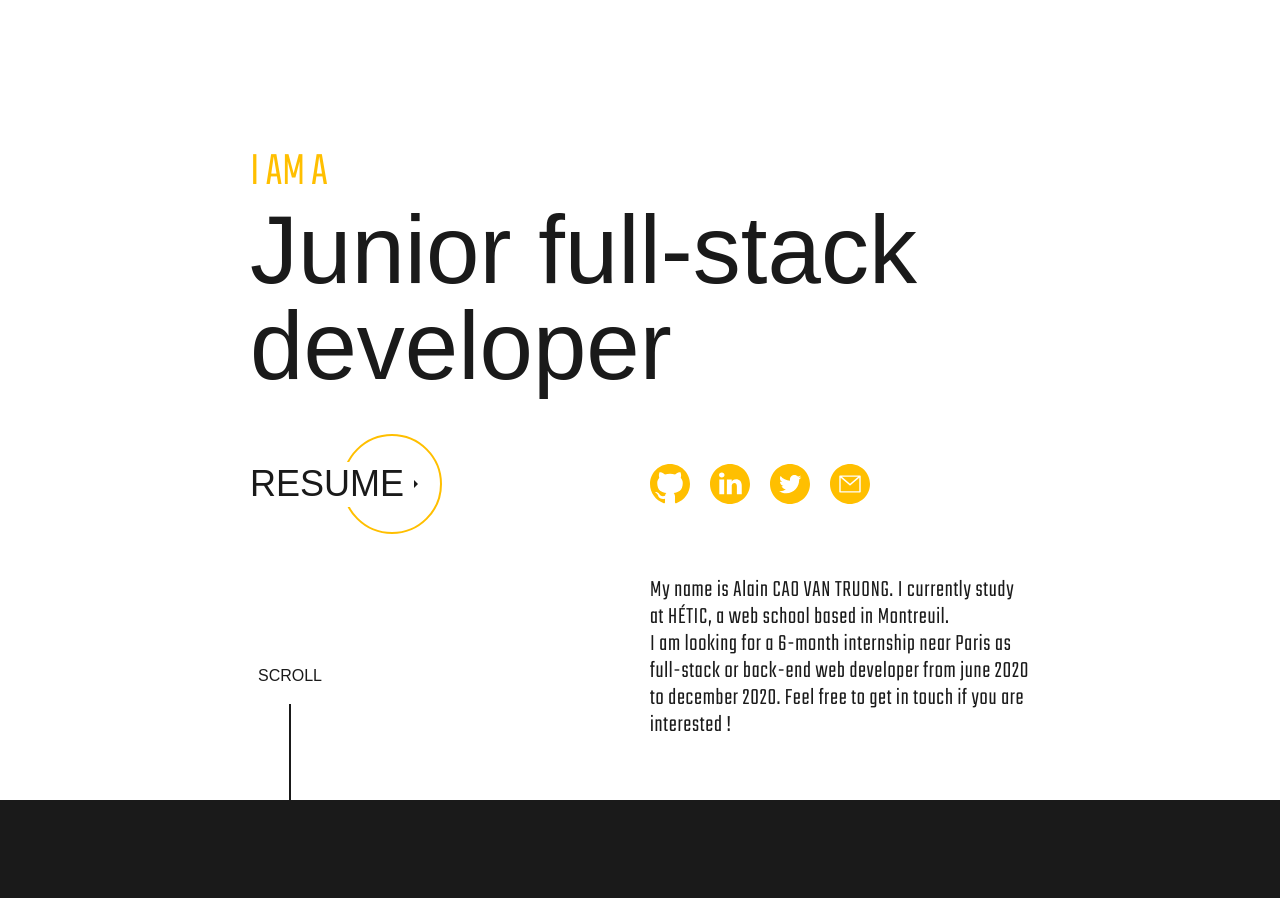
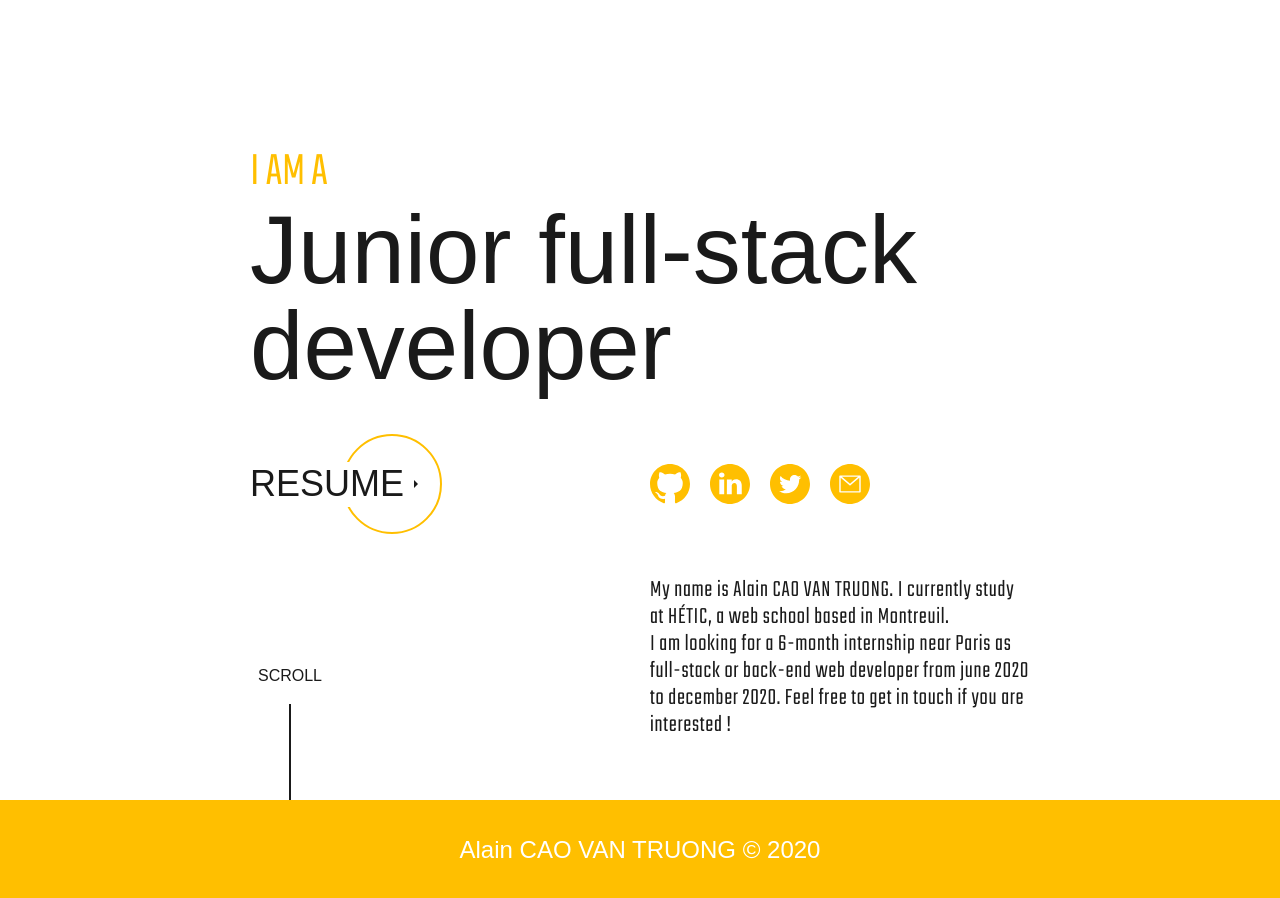
Before and after one commit to KamenSentai/Portfolio_2020, a Nuxt app: page /about in a window 1280 px wide. Before the commit the page ends 800 px from the top, so only its background shows below. Built offline with nearby package versions, Linux system fonts and the light colour scheme; a web font is replaced by a local one; what vue-mq would draw is missing.

Commit message:
feat(about): add credit footer

```diff
--- /dev/null
+++ b/components/Credit.vue
@@ -0,0 +1,27 @@
+<template>
+  <ACVTContainer :class="$style.container">
+    {{ credit.text }}
+  </ACVTContainer>
+</template>
+
+<script>
+import { mapGetters } from 'vuex'
+import ACVTContainer from '~/components/Container.vue'
+
+export default {
+  name: 'Credit',
+  components: {
+    ACVTContainer,
+  },
+  computed: mapGetters('text', ['credit']),
+}
+</script>
+
+<style lang="scss" module>
+.container {
+  height: 100px;
+  color: color(light);
+  background-color: color(primary);
+  @include centralizer;
+}
+</style>
--- a/components/Text.vue
+++ b/components/Document.vue
@@ -20,7 +20,7 @@
 
 <script>
 export default {
-  name: 'Text',
+  name: 'Document',
   props: {
     isInactive: {
       type: Boolean,
--- a/pages/about.vue
+++ b/pages/about.vue
@@ -39,7 +39,7 @@
               :is-inactive="!isMounted"
               is-lighten
             />
-            <ACVTText
+            <ACVTDocument
               v-if="!$isMobile"
               :is-inactive="!isMounted"
               :is-lighten="isLighten"
@@ -49,6 +49,7 @@
         </ACVTWrapper>
       </template>
     </ACVTJumbotron>
+    <ACVTCredit />
   </div>
 </template>
 
@@ -56,11 +57,12 @@
 import { mapGetters, mapActions } from 'vuex'
 import ACVTBreaker from '~/components/Breaker.vue'
 import ACVTButton from '~/components/Button.vue'
+import ACVTCredit from '~/components/Credit.vue'
+import ACVTDocument from '~/components/Document.vue'
 import ACVTHero from '~/components/Hero.vue'
 import ACVTJumbotron from '~/components/Jumbotron.vue'
 import ACVTPush from '~/components/Push.vue'
 import ACVTScroll from '~/components/Scroll.vue'
-import ACVTText from '~/components/Text.vue'
 import ACVTWrapper from '~/components/Wrapper.vue'
 
 export default {
@@ -68,11 +70,12 @@ export default {
   components: {
     ACVTBreaker,
     ACVTButton,
+    ACVTCredit,
+    ACVTDocument,
     ACVTHero,
     ACVTJumbotron,
     ACVTPush,
     ACVTScroll,
-    ACVTText,
     ACVTWrapper,
   },
   data() {
--- /dev/null
+++ b/router.scrollBehavior.js
@@ -0,0 +1 @@
+export default () => ({ x: 0, y: 0 })
--- a/store/text/getters.js
+++ b/store/text/getters.js
@@ -1,6 +1,9 @@
 export default {
   about(state) {
     return state.about
+  },
+  credit(state) {
+    return state.credit
   },
   index(state) {
     return state.index
--- a/store/text/state.js
+++ b/store/text/state.js
@@ -8,6 +8,9 @@ export default () => ({
       'I am looking for a 6-month internship near Paris as full-stack or back-end web developer from june 2020 to december 2020. Feel free to get in touch if you are interested !',
     ],
   },
+  credit: {
+    text: 'Alain CAO VAN TRUONG © 2020',
+  },
   index: {
     button: 'Discover',
     tag: 'Project',
```
